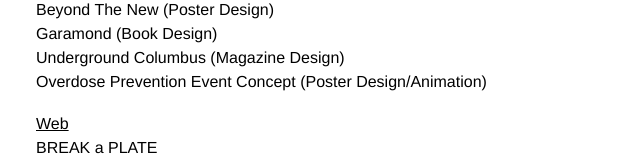
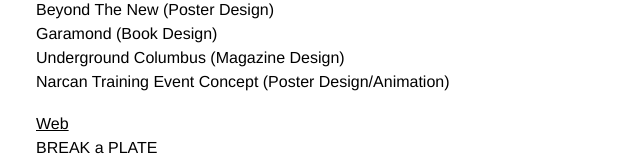
Before and after one commit to MaryHatcher/Portfolio, a plain HTML site: page index.html in a window 1280 px wide. Shown: the part 152-312 px from the top of the page, without its empty margins (0-640 px from the left). Drawn offline with Linux system fonts and the light colour scheme.

Commit message:
Update index.html

```diff
--- a/index.html
+++ b/index.html
@@ -17,7 +17,7 @@
 			<li class="point" id="li2">Beyond The New (Poster Design)</li>
 			<li class="point" id="li3">Garamond (Book Design)</li>
 			<li class="point" id="li4">Underground Columbus (Magazine Design)</li>
-			<li class="point" id="li5">Overdose Prevention Event Concept (Poster Design/Animation)</li>
+			<li class="point" id="li5">Narcan Training Event Concept (Poster Design/Animation)</li>
 			<br>
 			<li onClick="window.location.reload();" class="title">Web</li>
 			<li class="point" id="li6">BREAK a PLATE</li>
```
